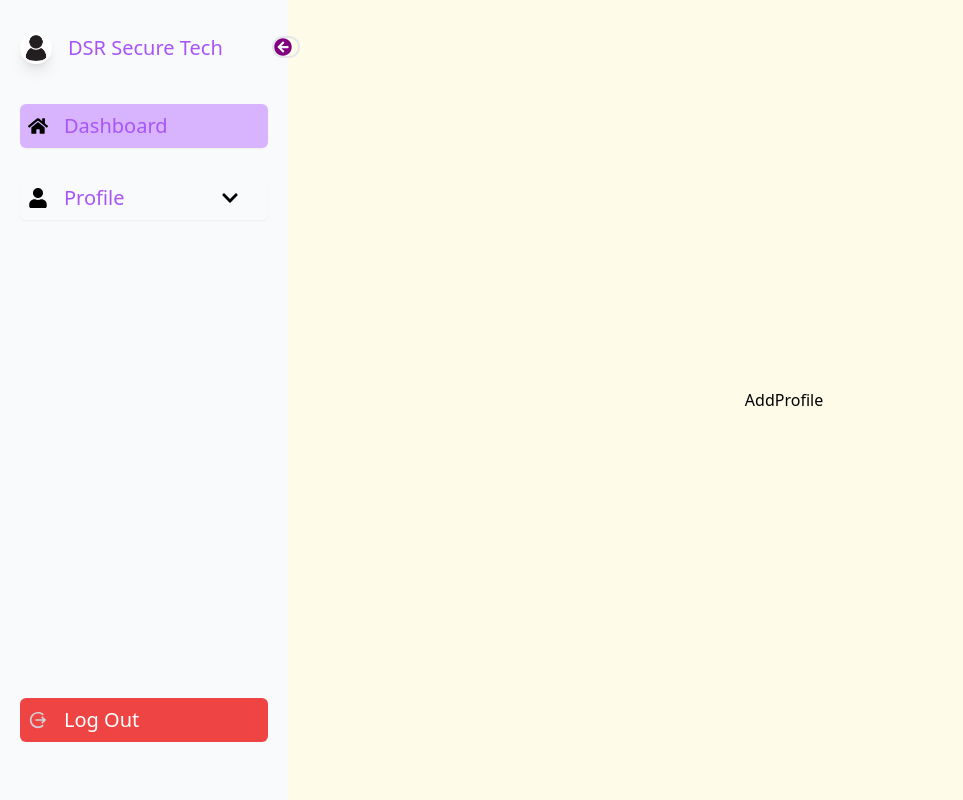
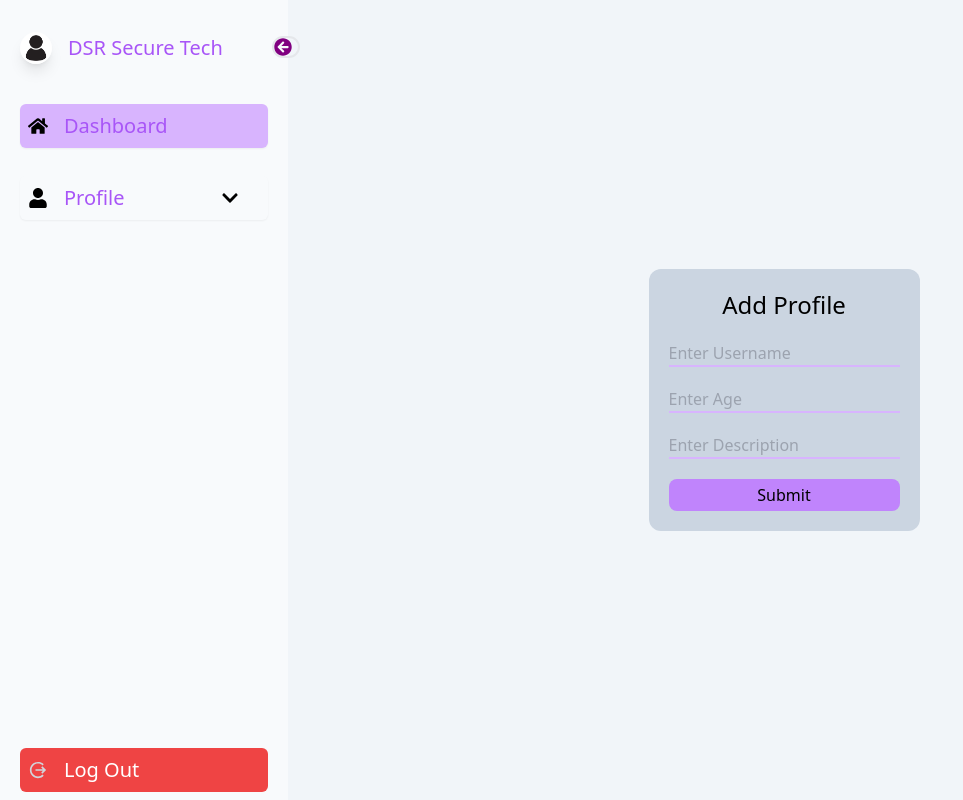
Before and after one commit to sivi18/frontend, a React (Vite) app: page /addProfile in a window 1280 px wide. Shown: the whole page, without its empty margins (0-963 px from the left). Built offline with nearby package versions, Linux system fonts and the light colour scheme.

Commit message:
Routing Added

```diff
--- a/package.json
+++ b/package.json
@@ -25,6 +25,6 @@
     "eslint-plugin-react-hooks": "^4.6.2",
     "eslint-plugin-react-refresh": "^0.4.7",
     "tailwindcss": "^3.4.4",
-    "vite": "^5.3.1"
+    "vite": "^5.3.3"
   }
 }
--- a/src/Layout.jsx
+++ b/src/Layout.jsx
@@ -4,9 +4,9 @@ import { Outlet } from "react-router-dom";
 
 function Layout() {
   return (
-    <div className="flex">
+    <div className="flex min-h-screen w-full">
       <Sidebar />
-      <div className="bg-gradient-to-r bg-yellow-50 via-blue-400 w-full min-h-screen flex items-center justify-center">
+      <div className="bg-slate-100 w-full min-h-screen flex items-center justify-center">
         <Outlet />
       </div>
     </div>
--- a/src/components/AddProfile.jsx
+++ b/src/components/AddProfile.jsx
@@ -1,7 +1,19 @@
 import React from "react";
+import { Link } from "react-router-dom";
 
 function AddProfile() {
-  return <div>AddProfile</div>;
+  return <div className="bg-slate-300 h-fit p-5 rounded-xl gap-5">
+    <h1 className="text-2xl text-center">Add Profile</h1>
+    <form action="">
+      <div className="flex flex-col gap-5 mt-5">
+
+      <input type="text" placeholder="Enter Username" className="bg-transparent outline-none border-b-2 border-purple-300"/>
+      <input type="number" placeholder="Enter Age" className="bg-transparent outline-none border-b-2 border-purple-300"/>
+      <input type="text" placeholder="Enter Description" className="bg-transparent outline-none border-b-2 border-purple-300"/>
+      </div>
+      <Link to={"/listProfile"} className="block bg-purple-400 rounded-lg p-1 w-full mt-5 hover:bg-purple-300 hover:scale-105 transition-transform text-center">Submit</Link>
+    </form>
+  </div>;
 }
 
 export default AddProfile;
--- a/src/components/Sidebar.jsx
+++ b/src/components/Sidebar.jsx
@@ -99,7 +99,7 @@ function Sidebar() {
             </div>
           )}
 
-          <li className="flex rounded-md p-2 cursor-pointer bg-red-500 text-gray-300 text-sm hover:bg-red-300 hover:text-red-500 items-center origin-left gap-x-4 mt-[450px]">
+          <li className="flex rounded-md p-2 cursor-pointer bg-red-500 text-gray-300 text-sm hover:bg-red-300 hover:text-red-500 items-center origin-left gap-x-4 mt-[500px]">
             <IoMdLogOut size={20} />
             <Link
               to={"/logout"}
--- a/src/output.css
+++ b/src/output.css
@@ -590,6 +590,26 @@ video {
   margin-top: 450px;
 }
 
+.mt-5 {
+  margin-top: 1.25rem;
+}
+
+.mt-\[460px\] {
+  margin-top: 460px;
+}
+
+.mt-\[480px\] {
+  margin-top: 480px;
+}
+
+.mt-\[500px\] {
+  margin-top: 500px;
+}
+
+.block {
+  display: block;
+}
+
 .flex {
   display: flex;
 }
@@ -608,6 +628,19 @@ video {
 
 .h-screen {
   height: 100vh;
+}
+
+.h-80 {
+  height: 20rem;
+}
+
+.h-full {
+  height: 100%;
+}
+
+.h-fit {
+  height: -moz-fit-content;
+  height: fit-content;
 }
 
 .min-h-screen {
@@ -641,6 +674,10 @@ video {
 
 .w-full {
   width: 100%;
+}
+
+.min-w-full {
+  min-width: 100%;
 }
 
 .origin-left {
@@ -718,8 +755,21 @@ video {
   border-radius: 0.375rem;
 }
 
+.rounded-xl {
+  border-radius: 0.75rem;
+}
+
 .border-2 {
   border-width: 2px;
+}
+
+.border-b-2 {
+  border-bottom-width: 2px;
+}
+
+.border-purple-300 {
+  --tw-border-opacity: 1;
+  border-color: rgb(216 180 254 / var(--tw-border-opacity));
 }
 
 .bg-purple-300 {
@@ -742,6 +792,35 @@ video {
   background-color: rgb(254 252 232 / var(--tw-bg-opacity));
 }
 
+.bg-yellow-500 {
+  --tw-bg-opacity: 1;
+  background-color: rgb(234 179 8 / var(--tw-bg-opacity));
+}
+
+.bg-slate-200 {
+  --tw-bg-opacity: 1;
+  background-color: rgb(226 232 240 / var(--tw-bg-opacity));
+}
+
+.bg-slate-100 {
+  --tw-bg-opacity: 1;
+  background-color: rgb(241 245 249 / var(--tw-bg-opacity));
+}
+
+.bg-slate-300 {
+  --tw-bg-opacity: 1;
+  background-color: rgb(203 213 225 / var(--tw-bg-opacity));
+}
+
+.bg-purple-400 {
+  --tw-bg-opacity: 1;
+  background-color: rgb(192 132 252 / var(--tw-bg-opacity));
+}
+
+.bg-transparent {
+  background-color: transparent;
+}
+
 .bg-gradient-to-r {
   background-image: linear-gradient(to right, var(--tw-gradient-stops));
 }
@@ -759,12 +838,24 @@ video {
   padding: 1.25rem;
 }
 
+.p-1 {
+  padding: 0.25rem;
+}
+
 .pt-10 {
   padding-top: 2.5rem;
 }
 
 .pt-8 {
   padding-top: 2rem;
+}
+
+.text-center {
+  text-align: center;
+}
+
+.align-middle {
+  vertical-align: middle;
 }
 
 .text-sm {
@@ -777,9 +868,9 @@ video {
   line-height: 1.75rem;
 }
 
-.text-4xl {
-  font-size: 2.25rem;
-  line-height: 2.5rem;
+.text-2xl {
+  font-size: 1.5rem;
+  line-height: 2rem;
 }
 
 .font-medium {
@@ -813,8 +904,19 @@ video {
   box-shadow: var(--tw-ring-offset-shadow, 0 0 #0000), var(--tw-ring-shadow, 0 0 #0000), var(--tw-shadow);
 }
 
+.outline-none {
+  outline: 2px solid transparent;
+  outline-offset: 2px;
+}
+
 .transition-all {
   transition-property: all;
+  transition-timing-function: cubic-bezier(0.4, 0, 0.2, 1);
+  transition-duration: 150ms;
+}
+
+.transition-transform {
+  transition-property: transform;
   transition-timing-function: cubic-bezier(0.4, 0, 0.2, 1);
   transition-duration: 150ms;
 }
@@ -829,6 +931,12 @@ video {
 
 .duration-500 {
   transition-duration: 500ms;
+}
+
+.hover\:scale-105:hover {
+  --tw-scale-x: 1.05;
+  --tw-scale-y: 1.05;
+  transform: translate(var(--tw-translate-x), var(--tw-translate-y)) rotate(var(--tw-rotate)) skewX(var(--tw-skew-x)) skewY(var(--tw-skew-y)) scaleX(var(--tw-scale-x)) scaleY(var(--tw-scale-y));
 }
 
 .hover\:bg-purple-300:hover {
```
Also changed, not shown: 1 other file (tests, documents, lock files or other folders).
